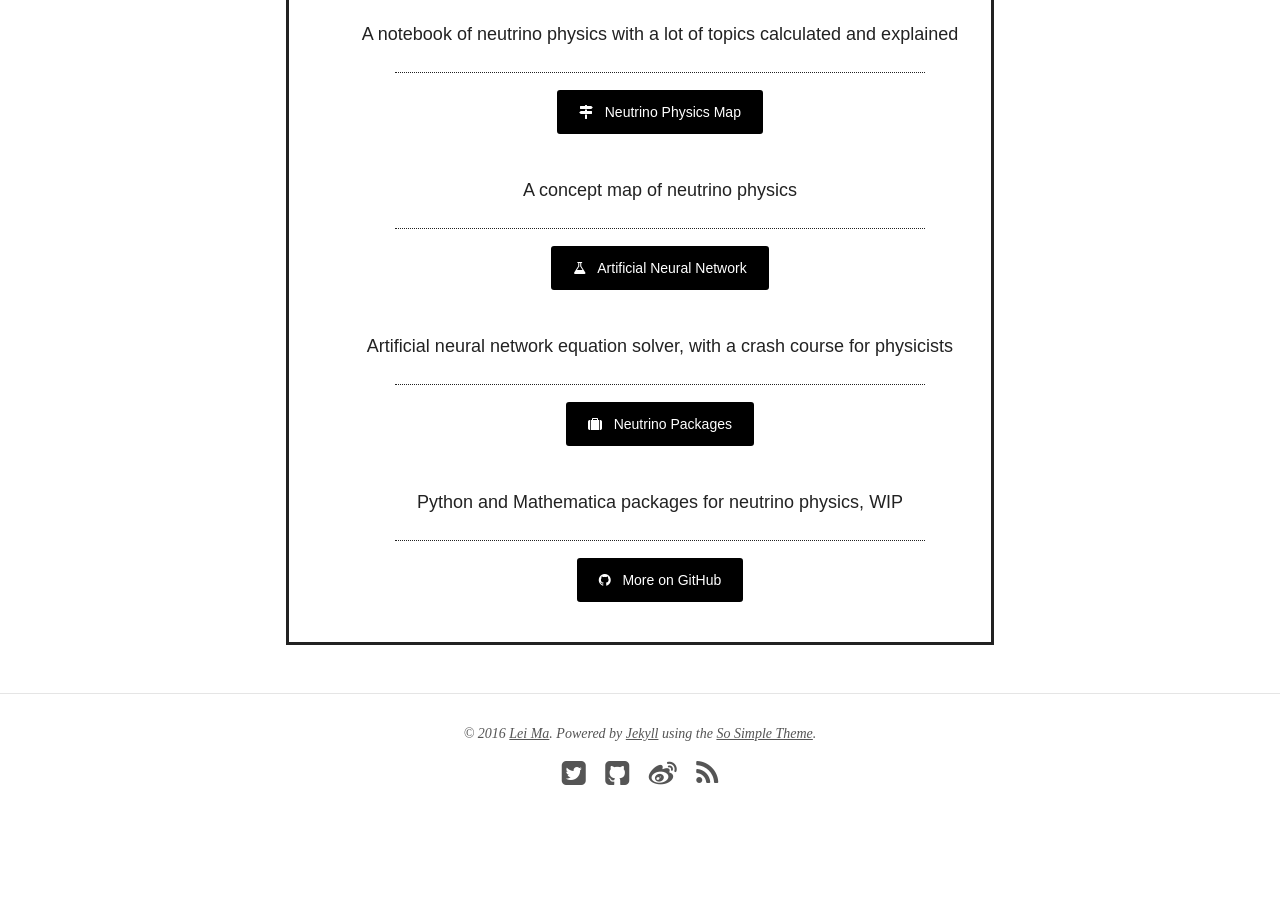
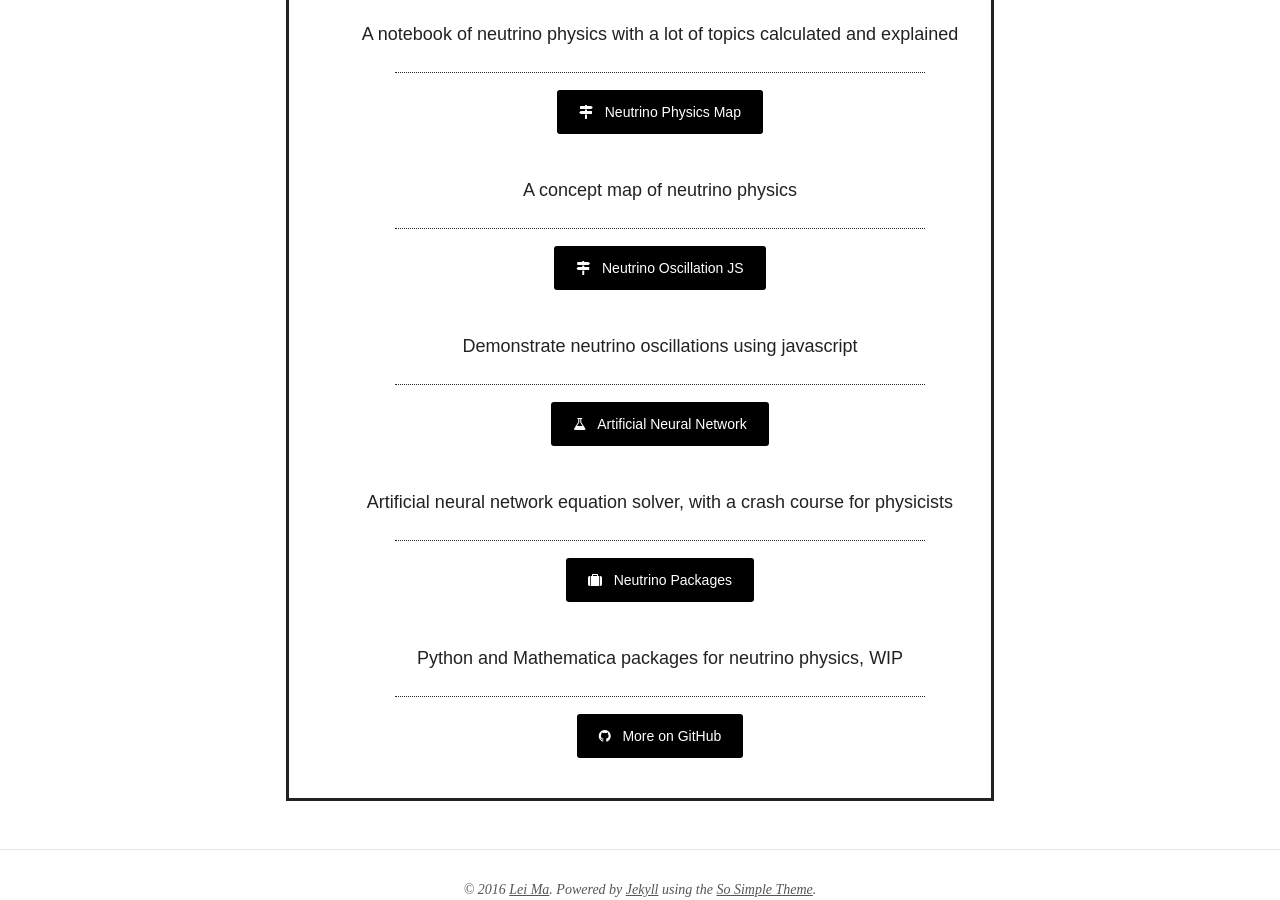
Before and after one commit to NeuPhysics/neuphysics.github.io, a Jekyll site: the page built from index.md, in a window 1280 px wide and 900 px high, scrolled down 924 px. Built offline with Jekyll 4.4.1, drawn with Linux system fonts in a browser that asks for light colours; nearby versions of some CDN libraries.

Commit message:
added neutrino oscillation js links

```diff
--- a/_data/navigation.yml
+++ b/_data/navigation.yml
@@ -17,3 +17,6 @@
 
 - title: Neutrino Map
   url: http://neutrino.xyz/neutrino-map
+
+- title: Neutrino JS
+  url: http://neutrino.xyz/neutrino-oscillation-js/
--- a/index.md
+++ b/index.md
@@ -27,6 +27,12 @@ This is a website concentrating on neutrino physics. Why? Because
   <p>A concept map of neutrino physics</p>
   </li>
 <hr style="border-top: dotted 1px;width:80%;" />
+
+  <li style="list-style-type: none;"><a href="http://neutrino.xyz/neutrino-oscillation-js/" class="btn"><i class="fa fa-map-signs"></i> &nbsp; Neutrino Oscillation JS</a>
+  <p>Demonstrate neutrino oscillations using javascript</p>
+  </li>
+<hr style="border-top: dotted 1px;width:80%;" />
+
   <li style="list-style-type: none;"><a href="https://github.com/NeuPhysics/aNN" class="btn"><i class="fa fa-flask"></i> &nbsp; Artificial Neural Network</a>
 <p>Artificial neural network equation solver, with a crash course for physicists</p>
   </li>
```
